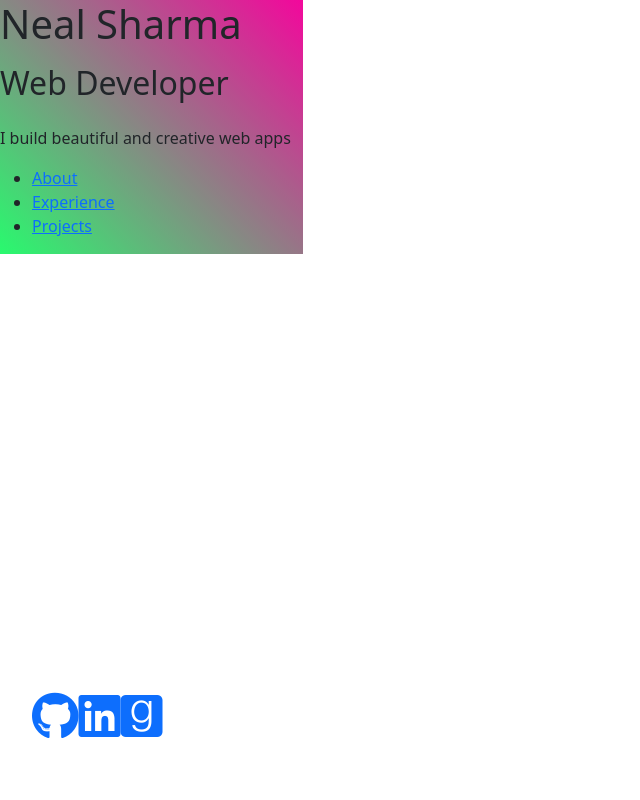
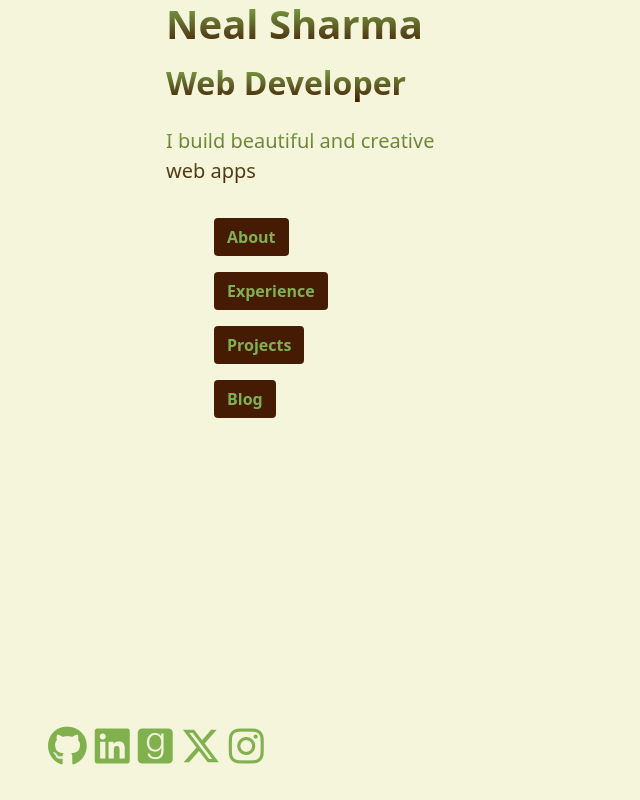
Before and after one commit to KumarG23/Kumar-Portfolio, a plain HTML site: page index.html in a window 1280 px wide. Shown: the whole page, without its empty margins (0-640 px from the left). Drawn offline with nearby package versions, Linux system fonts and the light colour scheme.

Commit message:
continue workin

```diff
--- a/index.html
+++ b/index.html
@@ -10,35 +10,48 @@
 </head>
 <body>
     <div class="home">
-        <div class="d-flex min-h-screen mx-w-screen-xl">
-            <div class="d-flex gap-4">
+        <div class="d-flex min-h-screen mx-w-screen-xl col-lg-6 d-none d-sm-block">
+
                 <header class="d-flex row">
-                    <div id="left-side">
-                        <h1 class="text-4xl font-bold tracking-tight sm-text-5xl">Neal Sharma</h1>
-                        <h2 class="mt-3 text-lg font-medium tracking-tight sm-text-xl">Web Developer</h2>
-                        <p class="mt-4 max-w-xs leading-normal">I build beautiful and creative web apps</p>
+                    <div id="left-side" class="mx-auto">
+                        <h1 class="fs-1 fw-bold" id="info">Neal Sharma</h1>
+                        <h2 class="mt-3 fs-2 fw-bold" id="info">Web Developer</h2>
+                        <p class="mt-4 fs-5" id="info">I build beautiful and creative web apps</p>
                         <nav class="nav hidden lg-block">
-                            <ul class="mt-16 w-max">
+                            <ul class="mt-16 fs-5 ms-5 list-unstyled">
                                 <li>
-                                    <a class="group flex items-center py-3" href="#about">About</a>
+                                    <a class="btn mt-3 fw-bold" id="icon" href="#about">About</a>
                                 </li>
                                 <li>
-                                    <a class="group flex items-center py-3" href="#experience">Experience</a>
+                                    <a class="btn mt-3 fw-bold" id="icon" href="#experience">Experience</a>
                                 </li>
                                 <li>
-                                    <a class="group flex items-center py-3" href="#projects">Projects</a>
+                                    <a class="btn mt-3 fw-bold" id="icon" href="#projects">Projects</a>
+                                </li>
+                                <li>
+                                    <a class="btn mt-3 fw-bold" id="icon" href="#blog">Blog</a>
                                 </li>
                             </ul>
                         </nav>
+                    <div id="icon-container" class="d-flex col">
+                    <ul class="ml-1 mt-8 ms-5 d-flex list-unstyled fixed-bottom" id="socials">
+                        <li class="mr-3 mb-2"><a href="https://github.com/KumarG23" target="_blank" id="icon"><i class="fab fa-github"></i></a></li>
+                        <li class="mr-3 mb-0 ms-2"><a href="https://www.linkedin.com/in/neal-sharma23" target="_blank" id="icon"><i class="fab fa-linkedin"></i></a></li>
+                        <li class="mr-3 mb-0 ms-2"><a href="https://www.goodreads.com/user/show/124681580-neal-sharma" target="_blank" id="icon"><i class="fab fa-goodreads"></i></a></li>
+                        <li class="mr-3 mb-0 ms-2"><a href="https://twitter.com/KumarG2369" target="_blank" id="icon"><i class="fa-brands fa-x-twitter"></i></a></li>
+                        <li class="mr-3 mb-0 ms-2"><a href="https://www.instagram.com/nealkushmarma/" target="_blank" id="icon"><i class="fa-brands fa-instagram"></i></a></li>
+                    </ul>
                     </div>
-                    <ul class="ml-1 mt-8 d-flex list-unstyled fixed-bottom" id="socials">
-                        <li class="mr-3 mb-0 text-xs shrink-0"><a href="https://github.com/KumarG23" target="_blank"><i class="fab fa-github"></i></a></li>
-                        <li class="mr-3 mb-0 text-xs shrink-0"><a href="https://www.linkedin.com/in/neal-sharma23" target="_blank"><i class="fab fa-linkedin"></i></a></li>
-                        <li class="mr-3 mb-0 text-xs shrink-0"><a href="https://www.goodreads.com/user/show/124681580-neal-sharma" target="_blank"><i class="fab fa-goodreads"></i></a></li>
-                    </ul>
                 </header>
+
+            </div>
+        </div>
+        <div class="d-flex min-h-screen mx-w-screen-xl col-lg-6">
+            <div id="right-side" class="">
+
             </div>
         </div>
     </div>
+    <script src="main.js"></script>
 </body>
 </html>
--- a/style.css
+++ b/style.css
@@ -1,18 +1,15 @@
 html {
-    scroll-behavior: smooth;
+  scroll-behavior: smooth;
+  cursor: url(img/chopsticks.png), auto;
 }
 
-#left-side {
-    background-image: linear-gradient(45deg, #24ff6d, #f3079c);
+body {
+  background-color: beige;
+  cursor: url(img/chopsticks.png), auto;
 }
 
-body::before {
-    background: linear-gradient(45deg, #24ff6d, #05a2f1, #f3079c);
-    filter: blur(40px);
-    animation: glowing 5s infinite;
-
-}
-
+*/
+/*
 @keyframes glowing {
     0% {
         background-position: 0 50%;
@@ -24,12 +21,44 @@ body::before {
         background-position: 50% 0;
     }
 }
+*/
 
 header {
-    justify-content: space-between;
+  justify-content: space-between;
 }
 
-#socials{
-    font-size: 3rem;
-    padding: 2rem;
+#socials {
+  font-size: 2.5rem;
+  cursor: url(img/chopsticks.png), auto;
 }
+
+#icon {
+  color: #81b14f;
+  cursor: url(img/chopsticks.png), auto;
+}
+
+#icon:hover {
+  color: #451b04;
+}
+
+#info {
+  background: -webkit-linear-gradient(#81b14f, #451b04);
+  -webkit-text-fill-color: transparent;
+  -webkit-background-clip: text;
+  background-clip: transparent;
+}
+
+.btn {
+    background-color: #451b04;
+}
+
+.btn:hover {
+    background-color: #81b14f;
+    color: #451b04;
+    transform: translateY(-8px);
+}
+
+#left-side {
+    margin: auto;
+    width: 50%;
+}
```
Also changed, not shown: img/chopsticks.png (added), main.js (added), 1 other file.
